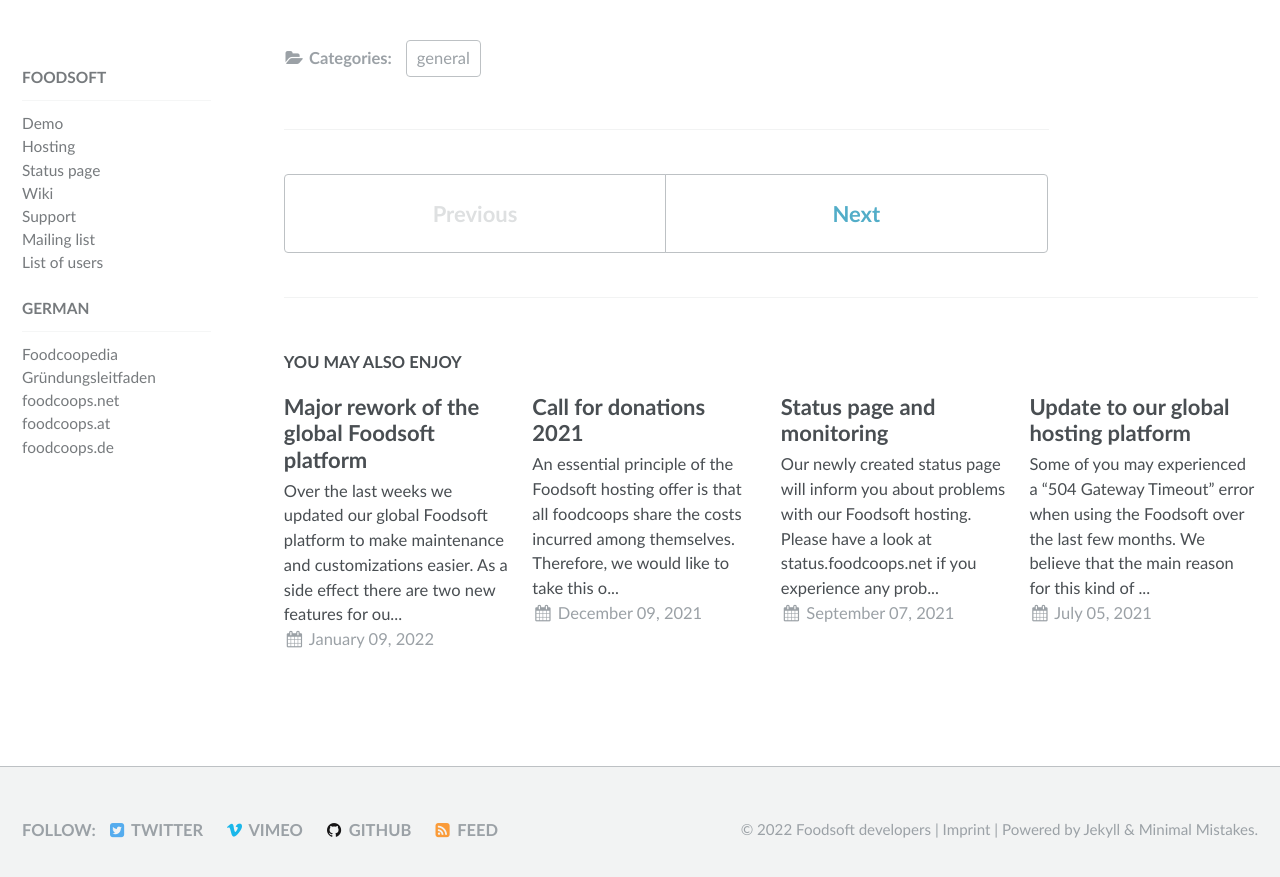
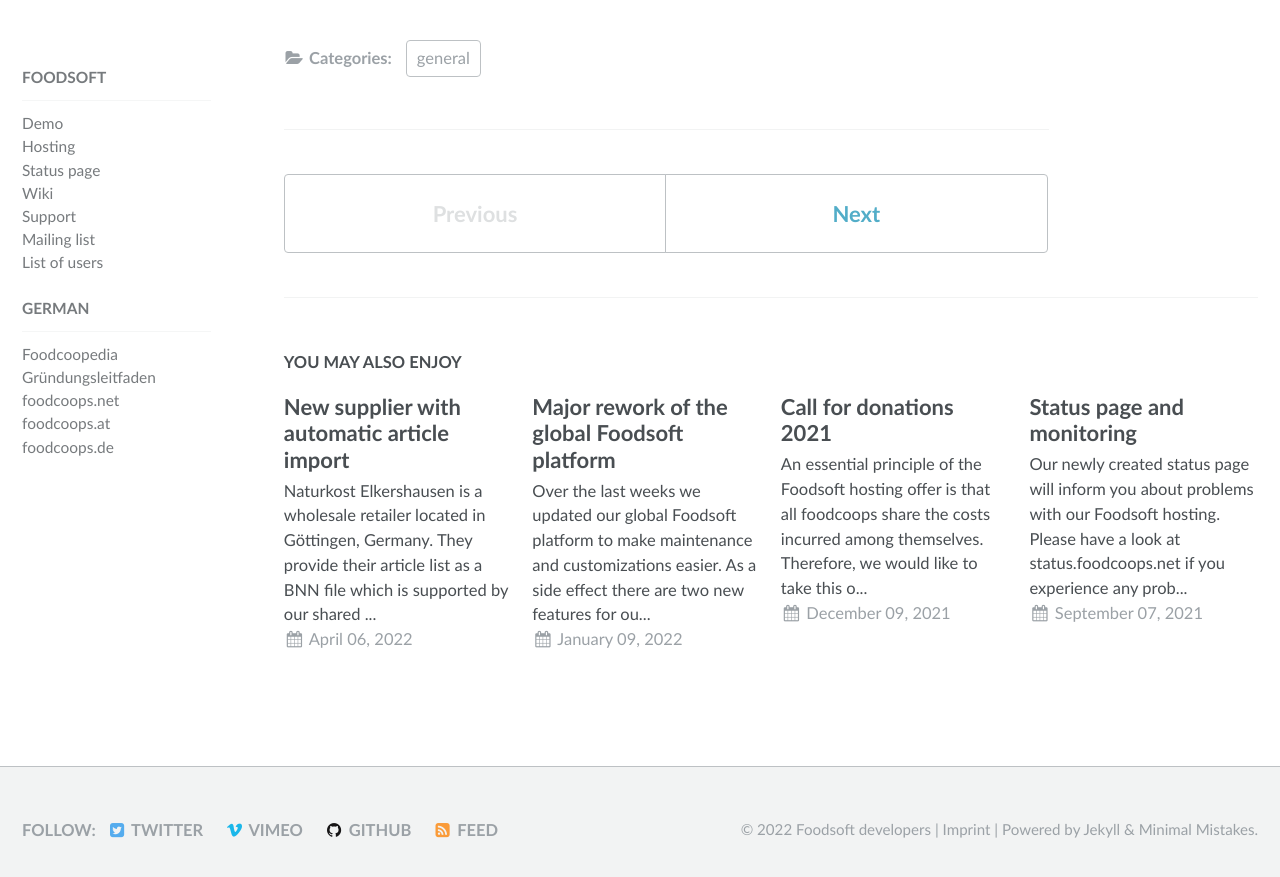
Before and after one commit to foodcoops/foodcoops.github.io, a Jekyll site: the page built from _posts/2007-06-22-foodsoft-portal-startet.md, in a window 1280 px wide and 900 px high, scrolled down 699 px. Shown: the top 877 px of the window. Built offline with Jekyll 4.4.1, drawn with Linux system fonts in a browser that asks for light colours.

Commit message:
Add information about new supplier

```diff
--- /dev/null
+++ b/_posts/2022-04-06-new-supplier.md
@@ -0,0 +1,7 @@
+---
+title: New supplier with automatic article import
+categories: general
+---
+[Naturkost Elkershausen](https://www.naturkost-elkershausen.de/) is a wholesale retailer located in Göttingen, Germany. They provide their article list as a [BNN](https://n-bnn.de) file which is supported by our [shared database](https://foodcoops.net/global-foodsoft-platform/#shared-database).
+
+This makes it easy to automatically import all their articles. If you are already a customer of Naturkost Elkershausen you can now activate this supplier in your Foodsoft instance.
--- a/global-foodsoft-platform.md
+++ b/global-foodsoft-platform.md
@@ -69,6 +69,9 @@
 The following suppliers are available in the shared database:
 
 * DE - [Bio Antakya](http://www.bio-antakya.de): organic wholesale retailer. Delivery to allmost all federal states. *Note: The product catalog provided by Bio Antakya may contain errors (e.g. wrong deposit codes). Please double check after importing.*
+* DE - [Naturkost Elkershausen](https://www.naturkost-elkershausen.de): organic wholesale retailer.
 * DE - [Terra Naturkost](https://www.terra-natur.com/): organic wholesale retailer.
 * NL - [BioRomeo](http://www.bioromeo.nl/): farmer collective with organic fruits and vegetables from Flevoland.
 * NL - [Odin](https://www.odin.nl/): organic wholesale cooperative for dry foods, cheese and some household goods.
+
+Please note that your Foodcoop needs to be an approved customer by any of this suppliers to place an order.
```
